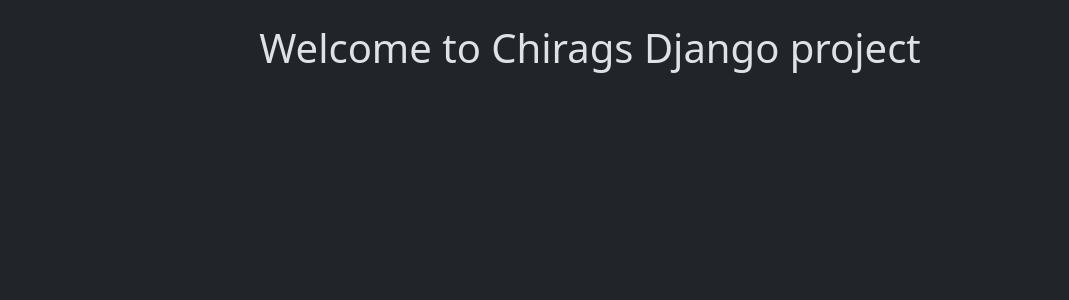
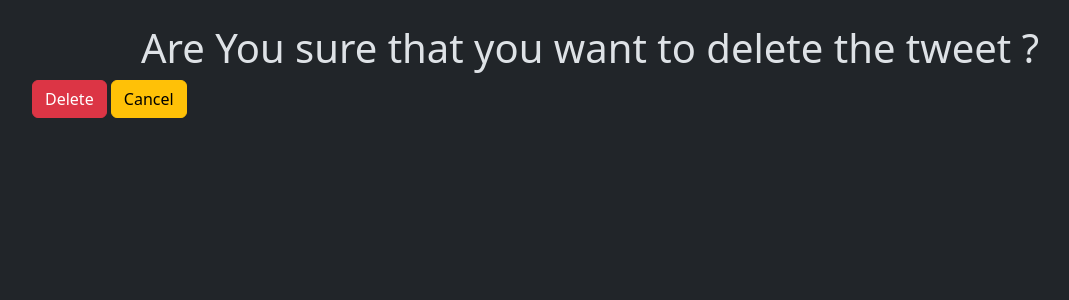
Before and after one commit to Chirag-S-Kotian/ck-tweet, a Django app: template ace/ck/templates/tweet_confirm_delete.html in a window 1280 px wide. Shown: the part 56-356 px from the top of the page, without its empty margins (50-1119 px from the left). Run offline with Django 5.2, Linux system fonts and the light colour scheme; the template is opened without the code that fills it, so the values that code supplies are empty.

Commit message:
"Updated tweet_confirm_delete.html template to display a confirmation message and a form with delete and cancel buttons."

```diff
--- a/ace/ck/templates/tweet_confirm_delete.html
+++ b/ace/ck/templates/tweet_confirm_delete.html
@@ -5,5 +5,11 @@
 {% endblock %}
 
 {% block content %}
-<h1 class="text-center mt-4">Welcome to Chirags Django project</h1>
+<h1 class="text-center mt-4">Are You sure that you want to delete the tweet ?</h1>
+<form method="post">
+    {% csrf_token %}
+    <button class="btn btn-danger" type="submit">Delete</button>
+    <a href="{% url 'tweet_list' %}" class="btn btn-warning">Cancel</a>
+</form>
+
 {% endblock %}
```
